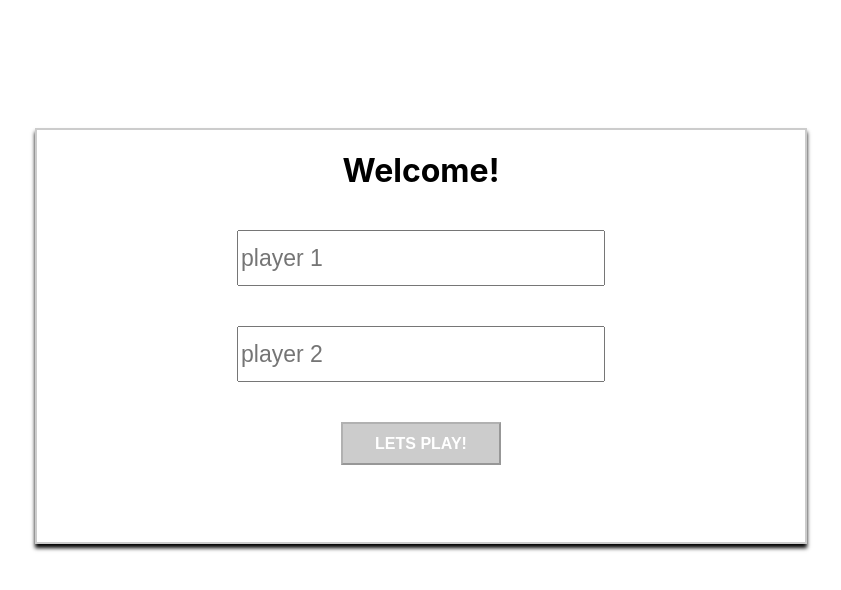
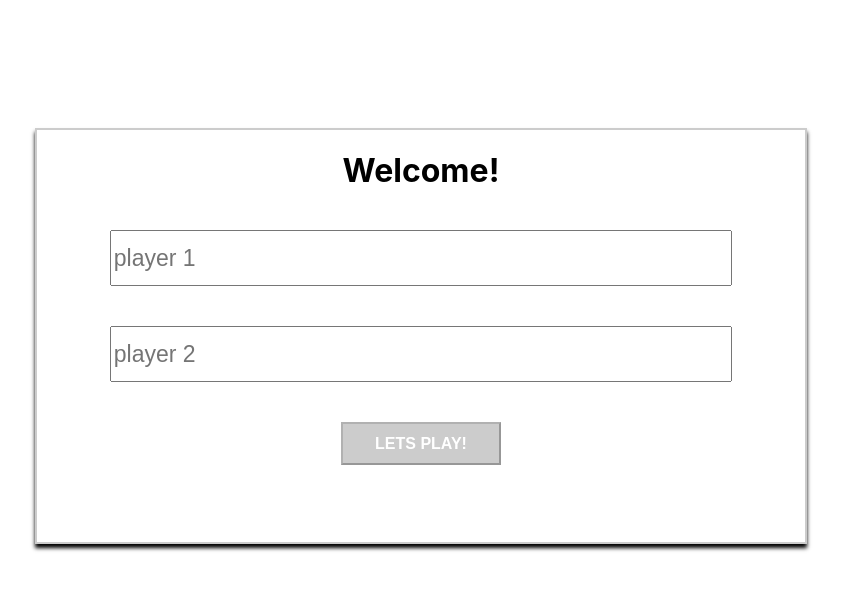
Before and after one commit to Yaakov613/tech, a React (Create React App) app: page / in a window 1280 px wide. Shown: the top 590 px of the page, without its empty margins (219-1060 px from the left). Built offline with nearby package versions, Linux system fonts and the light colour scheme.

Commit message:
Update login.module.css

```diff
--- a/src/login.module.css
+++ b/src/login.module.css
@@ -9,7 +9,7 @@
 .LoginInput{
     display: block;
     margin: 40px auto;
-    width: 360px;
+    width: 80%;
     height: 50px;
     font-size: 23px;
 
```
